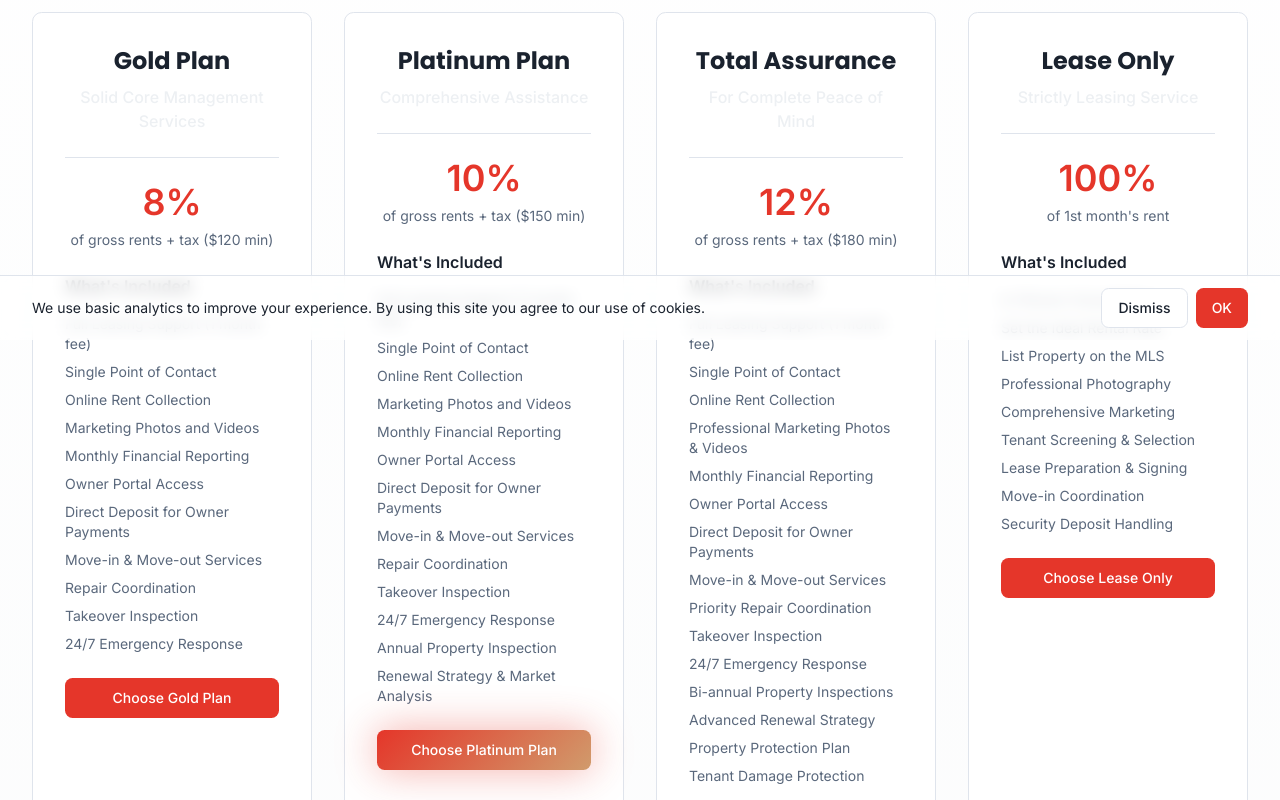
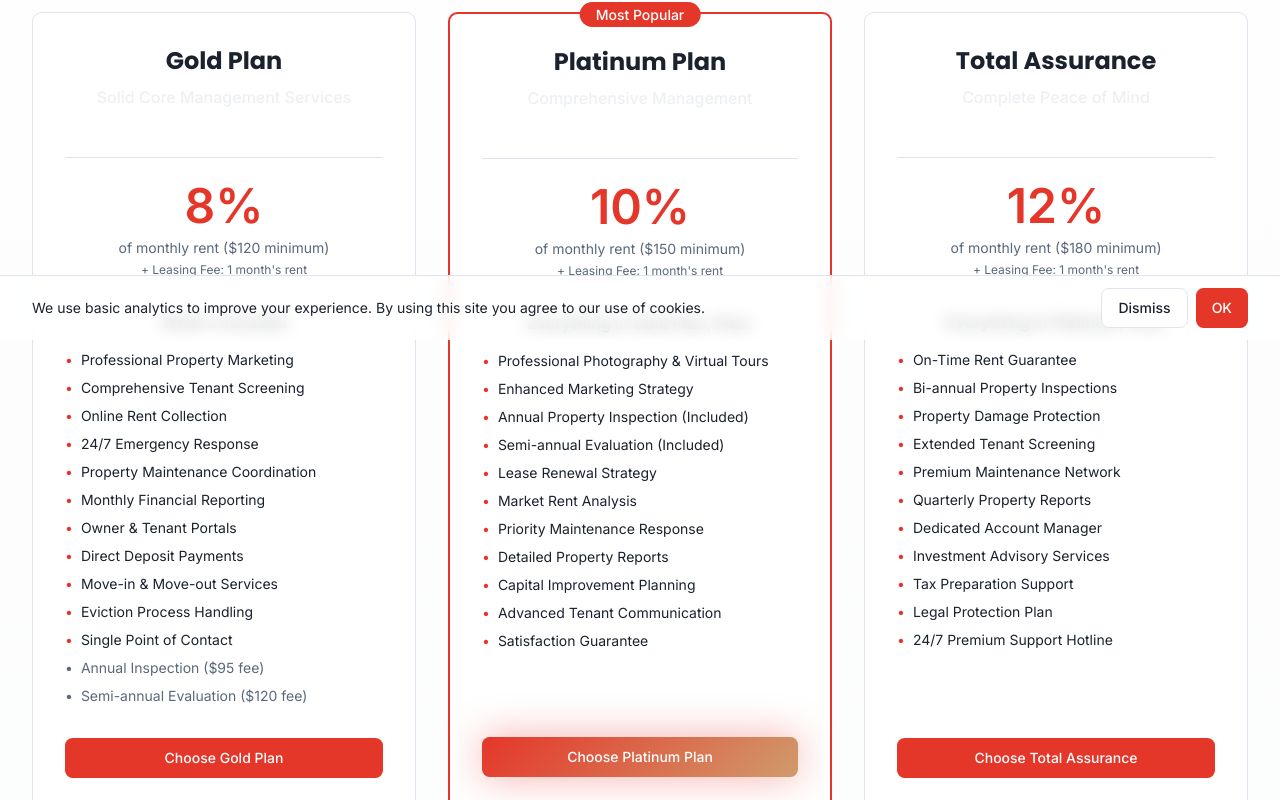
Before and after one commit to sshekou/peak-colorado-properties, a React (Vite) app: page /pricing in a window 1280 px wide. Shown: the part 460-1260 px from the top of the page. Built offline with nearby package versions, Linux system fonts and the light colour scheme.

Commit message:
Update Pricing page tiers

```diff
--- a/src/pages/Pricing.tsx
+++ b/src/pages/Pricing.tsx
@@ -21,117 +21,224 @@ const Pricing = () => (
       </div>
 
       {/* Pricing Grid */}
-      <div className="grid md:grid-cols-2 lg:grid-cols-4 gap-8 mb-16">
+      <div className="grid lg:grid-cols-3 gap-8 mb-16">
         {/* Gold Plan */}
-        <div className="bg-card rounded-lg border p-8 text-center">
-          <h3 className="font-head text-2xl font-bold mb-2">Gold Plan</h3>
-          <p className="text-accent font-medium mb-6">Solid Core Management Services</p>
-          <div className="border-t border-border pt-6 mb-6">
-            <div className="text-4xl font-bold text-primary mb-2">8%</div>
-            <p className="text-sm text-muted-foreground">of gross rents + tax ($120 min)</p>
+        <div className="bg-card rounded-lg border p-8 flex flex-col h-full">
+          <div className="text-center mb-6">
+            <h3 className="font-head text-2xl font-bold mb-2">Gold Plan</h3>
+            <p className="text-accent font-medium mb-6">Solid Core Management Services</p>
           </div>
-          <div className="text-left">
-            <h4 className="font-semibold mb-4">What's Included</h4>
-            <ul className="space-y-2 text-sm text-muted-foreground">
-              <li>Full Leasing Support (1 month fee)</li>
-              <li>Single Point of Contact</li>
-              <li>Online Rent Collection</li>
-              <li>Marketing Photos and Videos</li>
-              <li>Monthly Financial Reporting</li>
-              <li>Owner Portal Access</li>
-              <li>Direct Deposit for Owner Payments</li>
-              <li>Move-in & Move-out Services</li>
-              <li>Repair Coordination</li>
-              <li>Takeover Inspection</li>
-              <li>24/7 Emergency Response</li>
+
+          {/* Pricing Section - Aligned */}
+          <div className="text-center border-t border-border pt-6 mb-8">
+            <div className="text-5xl font-bold text-primary mb-2">8%</div>
+            <p className="text-sm text-muted-foreground">of monthly rent ($120 minimum)</p>
+            <p className="text-xs text-muted-foreground mt-1">+ Leasing Fee: 1 month's rent</p>
+          </div>
+
+          {/* Services List */}
+          <div className="flex-grow mb-8">
+            <h4 className="font-semibold mb-4 text-center">What's Included</h4>
+            <ul className="space-y-2 text-sm">
+              <li className="flex items-start">
+                <span className="text-primary mr-2">•</span>
+                <span>Professional Property Marketing</span>
+              </li>
+              <li className="flex items-start">
+                <span className="text-primary mr-2">•</span>
+                <span>Comprehensive Tenant Screening</span>
+              </li>
+              <li className="flex items-start">
+                <span className="text-primary mr-2">•</span>
+                <span>Online Rent Collection</span>
+              </li>
+              <li className="flex items-start">
+                <span className="text-primary mr-2">•</span>
+                <span>24/7 Emergency Response</span>
+              </li>
+              <li className="flex items-start">
+                <span className="text-primary mr-2">•</span>
+                <span>Property Maintenance Coordination</span>
+              </li>
+              <li className="flex items-start">
+                <span className="text-primary mr-2">•</span>
+                <span>Monthly Financial Reporting</span>
+              </li>
+              <li className="flex items-start">
+                <span className="text-primary mr-2">•</span>
+                <span>Owner & Tenant Portals</span>
+              </li>
+              <li className="flex items-start">
+                <span className="text-primary mr-2">•</span>
+                <span>Direct Deposit Payments</span>
+              </li>
+              <li className="flex items-start">
+                <span className="text-primary mr-2">•</span>
+                <span>Move-in & Move-out Services</span>
+              </li>
+              <li className="flex items-start">
+                <span className="text-primary mr-2">•</span>
+                <span>Eviction Process Handling</span>
+              </li>
+              <li className="flex items-start">
+                <span className="text-primary mr-2">•</span>
+                <span>Single Point of Contact</span>
+              </li>
+              <li className="flex items-start">
+                <span className="text-muted-foreground mr-2">•</span>
+                <span className="text-muted-foreground">Annual Inspection ($95 fee)</span>
+              </li>
+              <li className="flex items-start">
+                <span className="text-muted-foreground mr-2">•</span>
+                <span className="text-muted-foreground">Semi-annual Evaluation ($120 fee)</span>
+              </li>
             </ul>
           </div>
-          <Button className="w-full mt-6">Choose Gold Plan</Button>
+
+          {/* CTA Button - Always at bottom */}
+          <Button className="w-full">Choose Gold Plan</Button>
         </div>
 
         {/* Platinum Plan */}
-        <div className="bg-card rounded-lg border p-8 text-center">
-          <h3 className="font-head text-2xl font-bold mb-2">Platinum Plan</h3>
-          <p className="text-accent font-medium mb-6">Comprehensive Assistance</p>
-          <div className="border-t border-border pt-6 mb-6">
-            <div className="text-4xl font-bold text-primary mb-2">10%</div>
-            <p className="text-sm text-muted-foreground">of gross rents + tax ($150 min)</p>
+        <div className="bg-card rounded-lg border-2 border-primary p-8 flex flex-col h-full relative">
+          <div className="absolute -top-3 left-1/2 transform -translate-x-1/2">
+            <span className="bg-primary text-primary-foreground px-4 py-1 rounded-full text-sm font-medium">Most Popular</span>
           </div>
-          <div className="text-left">
-            <h4 className="font-semibold mb-4">What's Included</h4>
-            <ul className="space-y-2 text-sm text-muted-foreground">
-              <li>Full Leasing Support (1 month fee)</li>
-              <li>Single Point of Contact</li>
-              <li>Online Rent Collection</li>
-              <li>Marketing Photos and Videos</li>
-              <li>Monthly Financial Reporting</li>
-              <li>Owner Portal Access</li>
-              <li>Direct Deposit for Owner Payments</li>
-              <li>Move-in & Move-out Services</li>
-              <li>Repair Coordination</li>
-              <li>Takeover Inspection</li>
-              <li>24/7 Emergency Response</li>
-              <li>Annual Property Inspection</li>
-              <li>Renewal Strategy & Market Analysis</li>
+
+          <div className="text-center mb-6">
+            <h3 className="font-head text-2xl font-bold mb-2">Platinum Plan</h3>
+            <p className="text-accent font-medium mb-6">Comprehensive Management</p>
+          </div>
+
+          {/* Pricing Section - Aligned */}
+          <div className="text-center border-t border-border pt-6 mb-8">
+            <div className="text-5xl font-bold text-primary mb-2">10%</div>
+            <p className="text-sm text-muted-foreground">of monthly rent ($150 minimum)</p>
+            <p className="text-xs text-muted-foreground mt-1">+ Leasing Fee: 1 month's rent</p>
+          </div>
+
+          {/* Services List */}
+          <div className="flex-grow mb-8">
+            <h4 className="font-semibold mb-4 text-center">Everything in Gold Plan, Plus:</h4>
+            <ul className="space-y-2 text-sm">
+              <li className="flex items-start">
+                <span className="text-primary mr-2">•</span>
+                <span>Professional Photography & Virtual Tours</span>
+              </li>
+              <li className="flex items-start">
+                <span className="text-primary mr-2">•</span>
+                <span>Enhanced Marketing Strategy</span>
+              </li>
+              <li className="flex items-start">
+                <span className="text-primary mr-2">•</span>
+                <span>Annual Property Inspection (Included)</span>
+              </li>
+              <li className="flex items-start">
+                <span className="text-primary mr-2">•</span>
+                <span>Semi-annual Evaluation (Included)</span>
+              </li>
+              <li className="flex items-start">
+                <span className="text-primary mr-2">•</span>
+                <span>Lease Renewal Strategy</span>
+              </li>
+              <li className="flex items-start">
+                <span className="text-primary mr-2">•</span>
+                <span>Market Rent Analysis</span>
+              </li>
+              <li className="flex items-start">
+                <span className="text-primary mr-2">•</span>
+                <span>Priority Maintenance Response</span>
+              </li>
+              <li className="flex items-start">
+                <span className="text-primary mr-2">•</span>
+                <span>Detailed Property Reports</span>
+              </li>
+              <li className="flex items-start">
+                <span className="text-primary mr-2">•</span>
+                <span>Capital Improvement Planning</span>
+              </li>
+              <li className="flex items-start">
+                <span className="text-primary mr-2">•</span>
+                <span>Advanced Tenant Communication</span>
+              </li>
+              <li className="flex items-start">
+                <span className="text-primary mr-2">•</span>
+                <span>Satisfaction Guarantee</span>
+              </li>
             </ul>
           </div>
-          <Button className="w-full mt-6" variant="hero">Choose Platinum Plan</Button>
+
+          {/* CTA Button - Always at bottom */}
+          <Button className="w-full" variant="hero">Choose Platinum Plan</Button>
         </div>
 
         {/* Total Assurance Plan */}
-        <div className="bg-card rounded-lg border p-8 text-center">
-          <h3 className="font-head text-2xl font-bold mb-2">Total Assurance</h3>
-          <p className="text-accent font-medium mb-6">For Complete Peace of Mind</p>
-          <div className="border-t border-border pt-6 mb-6">
-            <div className="text-4xl font-bold text-primary mb-2">12%</div>
-            <p className="text-sm text-muted-foreground">of gross rents + tax ($180 min)</p>
+        <div className="bg-card rounded-lg border p-8 flex flex-col h-full">
+          <div className="text-center mb-6">
+            <h3 className="font-head text-2xl font-bold mb-2">Total Assurance</h3>
+            <p className="text-accent font-medium mb-6">Complete Peace of Mind</p>
           </div>
-          <div className="text-left">
-            <h4 className="font-semibold mb-4">What's Included</h4>
-            <ul className="space-y-2 text-sm text-muted-foreground">
-              <li>Full Leasing Support (1 month fee)</li>
-              <li>Single Point of Contact</li>
-              <li>Online Rent Collection</li>
-              <li>Professional Marketing Photos & Videos</li>
-              <li>Monthly Financial Reporting</li>
-              <li>Owner Portal Access</li>
-              <li>Direct Deposit for Owner Payments</li>
-              <li>Move-in & Move-out Services</li>
-              <li>Priority Repair Coordination</li>
-              <li>Takeover Inspection</li>
-              <li>24/7 Emergency Response</li>
-              <li>Bi-annual Property Inspections</li>
-              <li>Advanced Renewal Strategy</li>
-              <li>Property Protection Plan</li>
-              <li>Tenant Damage Protection</li>
+
+          {/* Pricing Section - Aligned */}
+          <div className="text-center border-t border-border pt-6 mb-8">
+            <div className="text-5xl font-bold text-primary mb-2">12%</div>
+            <p className="text-sm text-muted-foreground">of monthly rent ($180 minimum)</p>
+            <p className="text-xs text-muted-foreground mt-1">+ Leasing Fee: 1 month's rent</p>
+          </div>
+
+          {/* Services List */}
+          <div className="flex-grow mb-8">
+            <h4 className="font-semibold mb-4 text-center">Everything in Platinum, Plus:</h4>
+            <ul className="space-y-2 text-sm">
+              <li className="flex items-start">
+                <span className="text-primary mr-2">•</span>
+                <span>On-Time Rent Guarantee</span>
+              </li>
+              <li className="flex items-start">
+                <span className="text-primary mr-2">•</span>
+                <span>Bi-annual Property Inspections</span>
+              </li>
+              <li className="flex items-start">
+                <span className="text-primary mr-2">•</span>
+                <span>Property Damage Protection</span>
+              </li>
+              <li className="flex items-start">
+                <span className="text-primary mr-2">•</span>
+                <span>Extended Tenant Screening</span>
+              </li>
+              <li className="flex items-start">
+                <span className="text-primary mr-2">•</span>
+                <span>Premium Maintenance Network</span>
+              </li>
+              <li className="flex items-start">
+                <span className="text-primary mr-2">•</span>
+                <span>Quarterly Property Reports</span>
+              </li>
+              <li className="flex items-start">
+                <span className="text-primary mr-2">•</span>
+                <span>Dedicated Account Manager</span>
+              </li>
+              <li className="flex items-start">
+                <span className="text-primary mr-2">•</span>
+                <span>Investment Advisory Services</span>
+              </li>
+              <li className="flex items-start">
+                <span className="text-primary mr-2">•</span>
+                <span>Tax Preparation Support</span>
+              </li>
+              <li className="flex items-start">
+                <span className="text-primary mr-2">•</span>
+                <span>Legal Protection Plan</span>
+              </li>
+              <li className="flex items-start">
+                <span className="text-primary mr-2">•</span>
+                <span>24/7 Premium Support Hotline</span>
+              </li>
             </ul>
           </div>
-          <Button className="w-full mt-6">Choose Total Assurance</Button>
-        </div>
 
-        {/* Lease Only Plan */}
-        <div className="bg-card rounded-lg border p-8 text-center">
-          <h3 className="font-head text-2xl font-bold mb-2">Lease Only</h3>
-          <p className="text-accent font-medium mb-6">Strictly Leasing Service</p>
-          <div className="border-t border-border pt-6 mb-6">
-            <div className="text-4xl font-bold text-primary mb-2">100%</div>
-            <p className="text-sm text-muted-foreground">of 1st month's rent</p>
-          </div>
-          <div className="text-left">
-            <h4 className="font-semibold mb-4">What's Included</h4>
-            <ul className="space-y-2 text-sm text-muted-foreground">
-              <li>In-Person Consultation</li>
-              <li>Set the Ideal Rental Rate</li>
-              <li>List Property on the MLS</li>
-              <li>Professional Photography</li>
-              <li>Comprehensive Marketing</li>
-              <li>Tenant Screening & Selection</li>
-              <li>Lease Preparation & Signing</li>
-              <li>Move-in Coordination</li>
-              <li>Security Deposit Handling</li>
-            </ul>
-          </div>
-          <Button className="w-full mt-6">Choose Lease Only</Button>
+          {/* CTA Button - Always at bottom */}
+          <Button className="w-full">Choose Total Assurance</Button>
         </div>
       </div>
 
```
